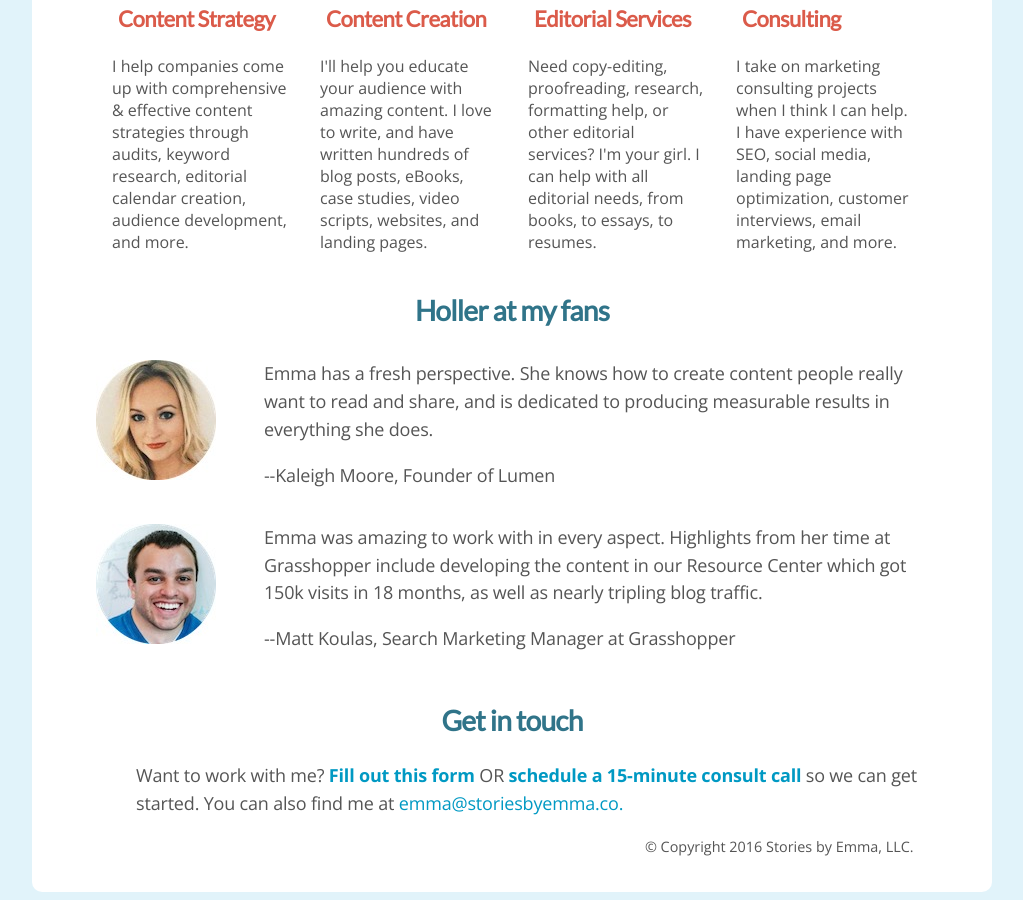
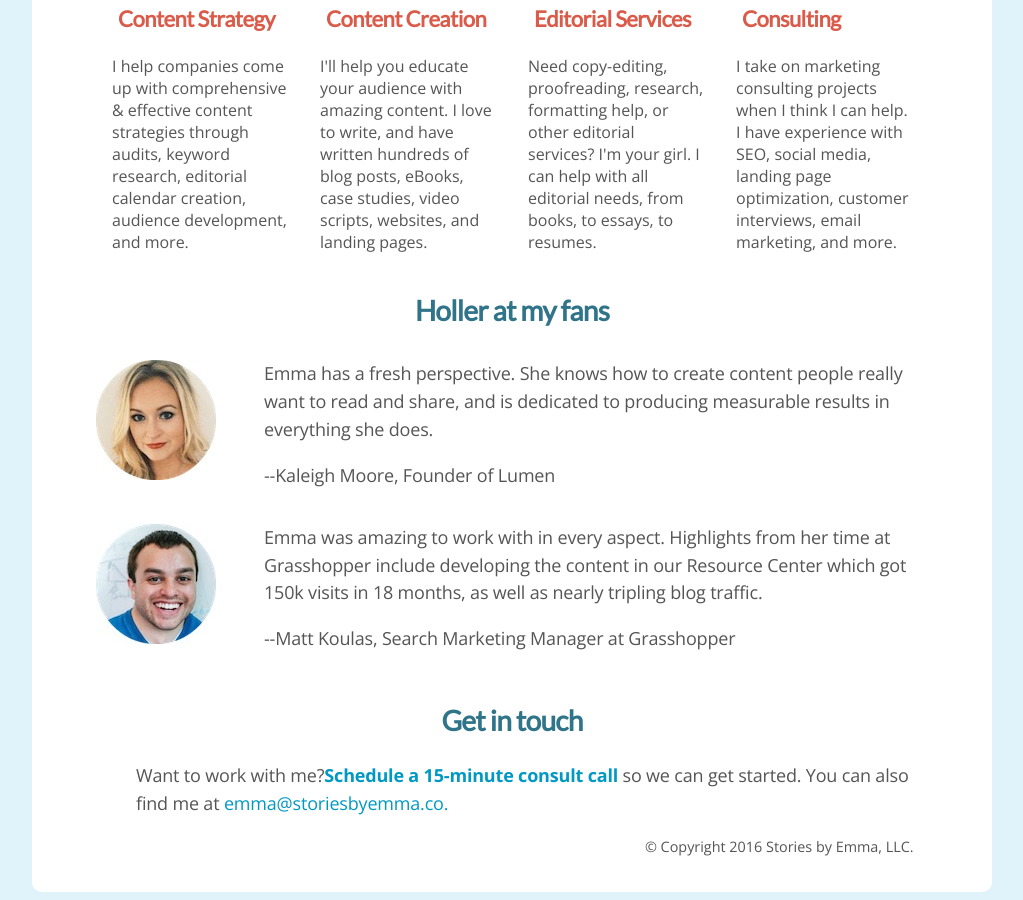
Before and after one commit to emmalepsy/emmalepsy.github.io, a Jekyll site: the page index.html, which Jekyll copies as it is, in a window 1280 px wide and 900 px high, scrolled down 1232 px. Shown: the whole window, without its empty margins (128-1151 px from the left). Built offline with Jekyll 4.4.1, drawn with Linux system fonts in a browser that asks for light colours; nearby versions of some CDN libraries; a style sheet for code colours, icons or effects is not loaded.

Commit message:
Delete form

```diff
--- a/index.html
+++ b/index.html
@@ -197,7 +197,7 @@
       <h2 class="center">Get in touch</h2>
       <p>
 	<ul style="list-style:none" id="social-party">
-	  <p> Want to work with me? <b><a href="https://docs.google.com/forms/d/e/1FAIpQLSd-28SjxfaxIrzgYXfF2vm1HqJI4l9GWXyncJo0QOZGdc7ZcQ/viewform">Fill out this form</a></b> OR <b><a href="https://calendly.com/stories-by-emma/15min/">schedule a 15-minute consult call</a></b> so we can get started. You can also find me at <a href="mailto:emma@storiesbyemma.co">emma@storiesbyemma.co.</a>
+	  <p> Want to work with me?<b><a href="https://calendly.com/stories-by-emma/15min/">Schedule a 15-minute consult call</a></b> so we can get started. You can also find me at <a href="mailto:emma@storiesbyemma.co">emma@storiesbyemma.co.</a>
       </p>
       <div align="right"><p class="holler tiny">© Copyright 2016 Stories by Emma, LLC.</p></div>
     </div>
```
